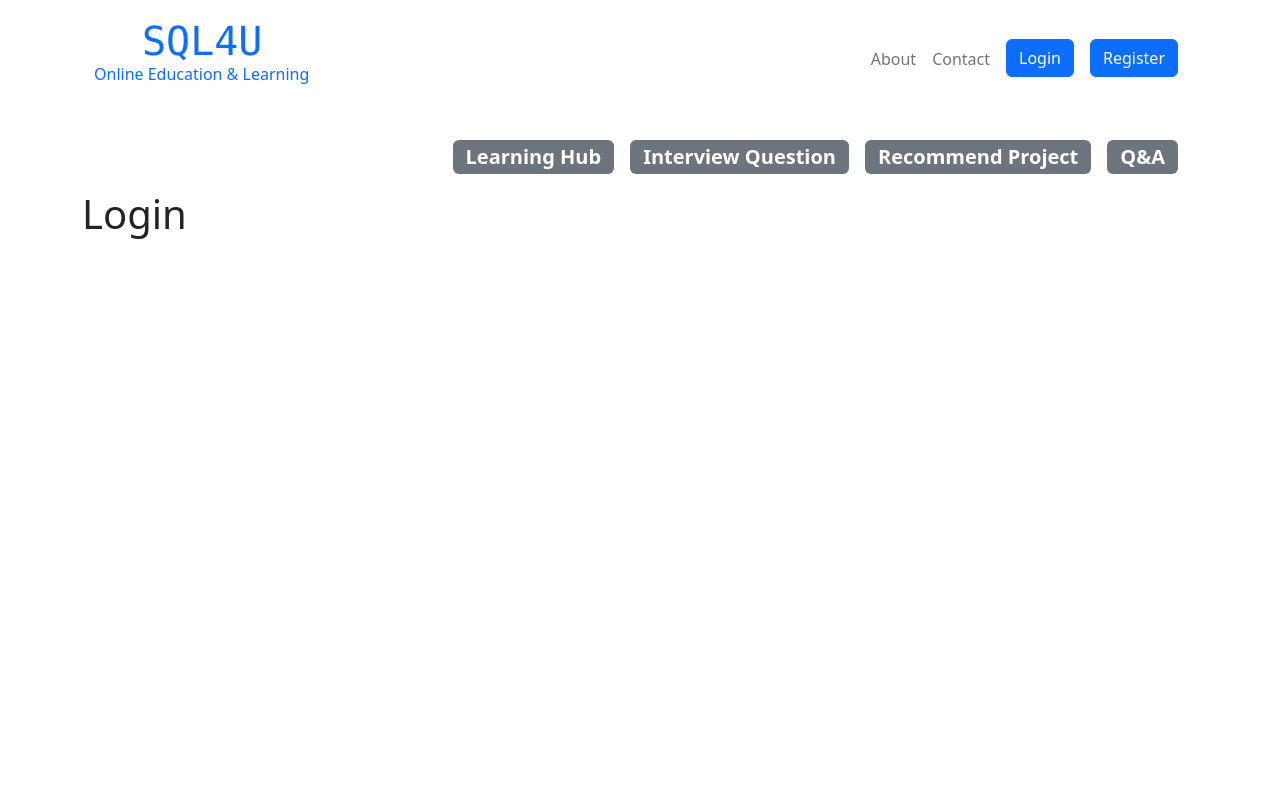
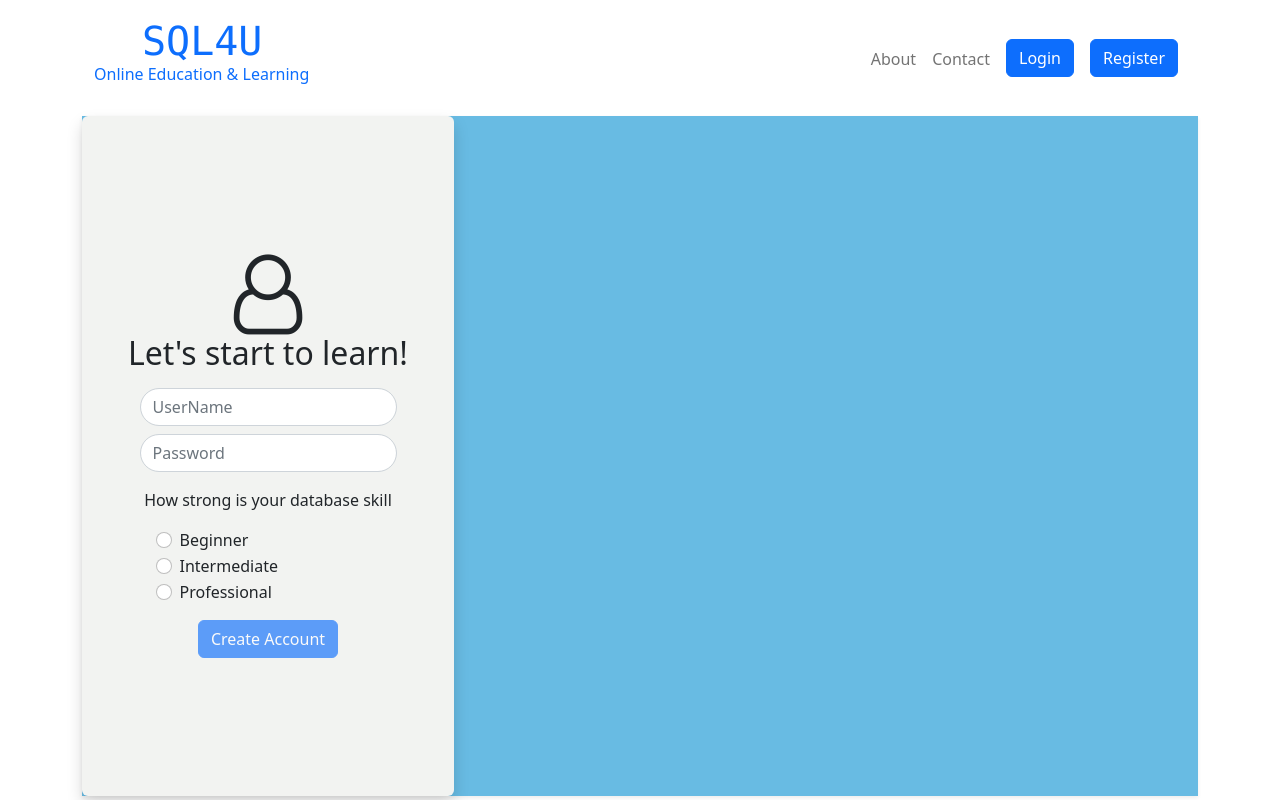
Before and after one commit to dongtandung2001/SQL4U, a React (Create React App) app in the folder frontend/: page /login in a window 1280 px wide. Built offline with nearby package versions, Linux system fonts and the light colour scheme.

Commit message:
add login page

```diff
--- a/frontend/package.json
+++ b/frontend/package.json
@@ -8,6 +8,7 @@
     "@testing-library/user-event": "^13.5.0",
     "bootstrap": "^5.2.2",
     "font-awesome": "^4.7.0",
+    "joi": "^17.7.0",
     "react": "^18.2.0",
     "react-dom": "^18.2.0",
     "react-router-dom": "^6.4.3",
--- a/frontend/src/App.js
+++ b/frontend/src/App.js
@@ -23,7 +23,7 @@ class App extends Component {
     return (
       <main className='container'>
         <NavBar />
-        <FeatureNavBar />
+        {this.state.user && <FeatureNavBar />}
 
         <Routes>
           <Route path='/' element={<Dashboard />} />
--- /dev/null
+++ b/frontend/src/component/common/form.jsx
@@ -0,0 +1,114 @@
+import React, { Component } from "react";
+import Joi from "joi";
+import Input from "./input";
+import Select from "./select";
+import Radio from "./radio";
+
+class Form extends Component {
+  state = {
+    data: {},
+    errors: {},
+  };
+
+  validate = () => {
+    const result = this.schema.validate(this.state.data, {
+      abortEarly: false,
+    });
+    const { error } = result;
+    if (!error) return null;
+
+    const errors = {};
+
+    for (let item of error.details) {
+      errors[item.path[0]] = item.message;
+    }
+
+    return errors;
+  };
+
+  validateProperty = ({ name, value }) => {
+    const obj = { [name]: value };
+    const schema = Joi.object({
+      [name]: this.schema._ids._byKey.get(name).schema,
+    });
+
+    const { error } = schema.validate(obj);
+
+    if (!error) return null;
+    return error.details[0].message;
+  };
+
+  handleSumbit = (e) => {
+    e.preventDefault();
+
+    // validation
+    const errors = this.validate();
+    this.setState({ errors: errors || {} });
+
+    if (errors) return;
+    this.doSubmit();
+  };
+
+  handleChange = ({ currentTarget: input }) => {
+    const errors = { ...this.state.errors };
+    const errorMessage = this.validateProperty(input);
+
+    if (errorMessage) errors[input.name] = errorMessage;
+    else delete errors[input.name];
+
+    const data = { ...this.state.data };
+    data[input.name] = input.value;
+    this.setState({ data, errors });
+  };
+
+  renderButton(label) {
+    return (
+      <button disabled={this.validate()} className='btn btn-primary'>
+        {label}
+      </button>
+    );
+  }
+
+  renderInput(name, label, type = "text") {
+    const { data, errors } = this.state;
+    return (
+      <Input
+        name={name}
+        label={label}
+        type={type}
+        value={data[name]}
+        error={errors[name]}
+        onChange={this.handleChange}
+      />
+    );
+  }
+
+  renderSelect(name, label, options) {
+    const { data, errors } = this.state;
+    return (
+      <Select
+        name={name}
+        label={label}
+        value={data[name]}
+        options={options}
+        error={errors[name]}
+        onChange={this.handleChange}
+      />
+    );
+  }
+
+  renderRadio(name, inputs) {
+    const { data, errors } = this.state;
+    return (
+      <Radio
+        name={name}
+        value={data[name]}
+        error={errors[name]}
+        inputs={inputs}
+        onChange={this.handleChange}
+      />
+    );
+  }
+}
+
+export default Form;
--- a/frontend/src/component/common/input.jsx
+++ b/frontend/src/component/common/input.jsx
@@ -3,8 +3,13 @@ import React from "react";
 const Input = ({ name, label, error, ...rest }) => {
   return (
     <div className='form-group my-2'>
-      <label htmlFor={name}>{label}</label>
-      <input {...rest} name={name} id={name} className='form-control' />
+      <input
+        {...rest}
+        name={name}
+        id={name}
+        placeholder={label}
+        className='form-control rounded-pill'
+      />
       {error && <div className='alert alert-danger'>{error}</div>}
     </div>
   );
--- /dev/null
+++ b/frontend/src/component/common/radio.jsx
@@ -0,0 +1,24 @@
+import React from "react";
+
+const Radio = ({ name, error, inputs, ...rest }) => {
+  return (
+    <div className='text-start mb-3 ms-3'>
+      {inputs.map((input) => (
+        <div key={input.name} className='form-check'>
+          <input
+            {...rest}
+            className='form-check-input'
+            name={name}
+            id={name}
+            value={input.name}
+            type='radio'
+          />
+          <label>{input.label}</label>
+          {error && <div className='alert alert-danger'>{error}</div>}
+        </div>
+      ))}
+    </div>
+  );
+};
+
+export default Radio;
--- /dev/null
+++ b/frontend/src/component/common/select.jsx
@@ -0,0 +1,27 @@
+import React from "react";
+
+const Select = ({ name, label, error, options, value, ...rest }) => {
+  return (
+    <div className='form-group my-2'>
+      <label htmlFor={name}>{label}</label>
+      <select
+        name={name}
+        id={name}
+        className='form-select'
+        aria-label='Default select example'
+        value={value}
+        {...rest}
+      >
+        <option value=''></option>
+        {options.map((option) => (
+          <option key={option._id} value={option._id}>
+            {option.name}
+          </option>
+        ))}
+      </select>
+      {error && <div className='alert alert-danger'>{error}</div>}
+    </div>
+  );
+};
+
+export default Select;
--- a/frontend/src/component/featureNavBar/featureNavBar.jsx
+++ b/frontend/src/component/featureNavBar/featureNavBar.jsx
@@ -13,7 +13,6 @@ class FeatureNavBar extends Component {
     }
   }
   render() {
-    console.log(this.props.location.pathname);
     return (
       <nav className='navbar navbar-expand-sm'>
         <div className='container-fluid'>
--- a/frontend/src/component/login/login.jsx
+++ b/frontend/src/component/login/login.jsx
@@ -1,9 +1,59 @@
-import React, { Component } from "react";
+import React from "react";
+import Joi from "joi";
 
-class Login extends Component {
-  state = {};
+import Form from "../common/form";
+class Login extends Form {
+  state = {
+    data: {
+      username: "",
+      password: "",
+      skill: "",
+    },
+    skills: [
+      { name: "beginner", label: "Beginner" },
+      { name: "intermediate", label: "Intermediate" },
+      { name: "professional", label: "Professional" },
+    ],
+    errors: {},
+  };
+
+  schema = Joi.object({
+    username: Joi.string().min(5).max(50).required().label("Username"),
+    password: Joi.string().min(5).max(255).required().label("Password"),
+    skill: Joi.string().required(),
+  });
+
+  doSubmit = () => {
+    console.log("Login button called", this.state.data);
+  };
   render() {
-    return <h1>Login</h1>;
+    return (
+      <div className='container-fluid'>
+        <div
+          style={{ background: "#68BBE3" }}
+          className='row text-center shadow-sm'
+        >
+          <div
+            style={{
+              background: "#F2F3F1",
+              minHeight: "85vh",
+            }}
+            className='col-4 flex-column d-flex justify-content-center align-items-center shadow rounded'
+          >
+            <i className='fa fa-user-o fa-5x'></i>
+            <h2>Let's start to learn!</h2>
+            <form onSubmit={this.handleSumbit}>
+              {this.renderInput("username", "UserName")}
+              {this.renderInput("password", "Password")}
+              <p className='mt-3'>How strong is your database skill</p>
+              {this.renderRadio("skill", this.state.skills)}
+              {this.renderButton("Create Account")}
+            </form>
+          </div>
+          <div className='col'></div>
+        </div>
+      </div>
+    );
   }
 }
 
```
Also changed, not shown: 1 other file (tests, documents, lock files or other folders).
